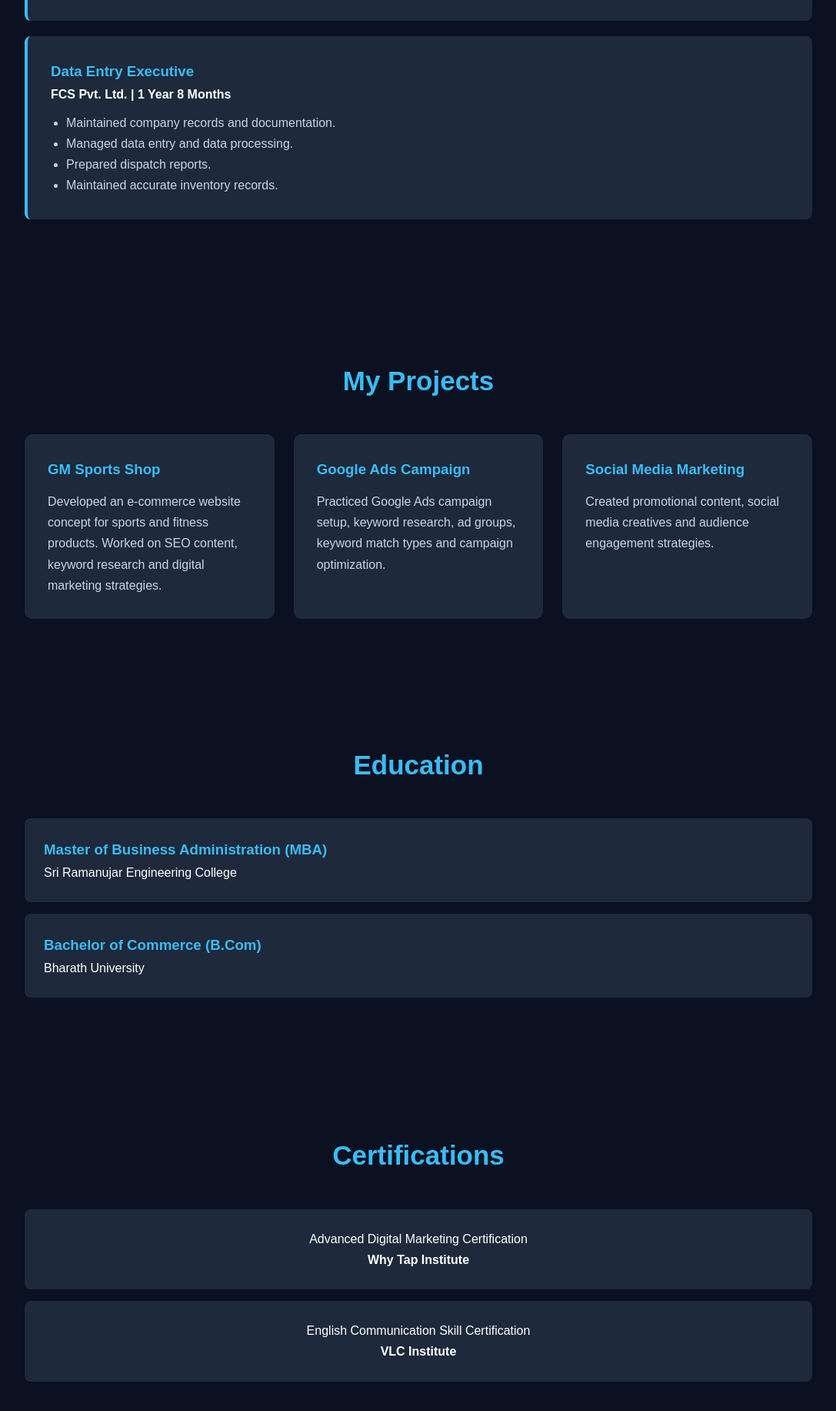
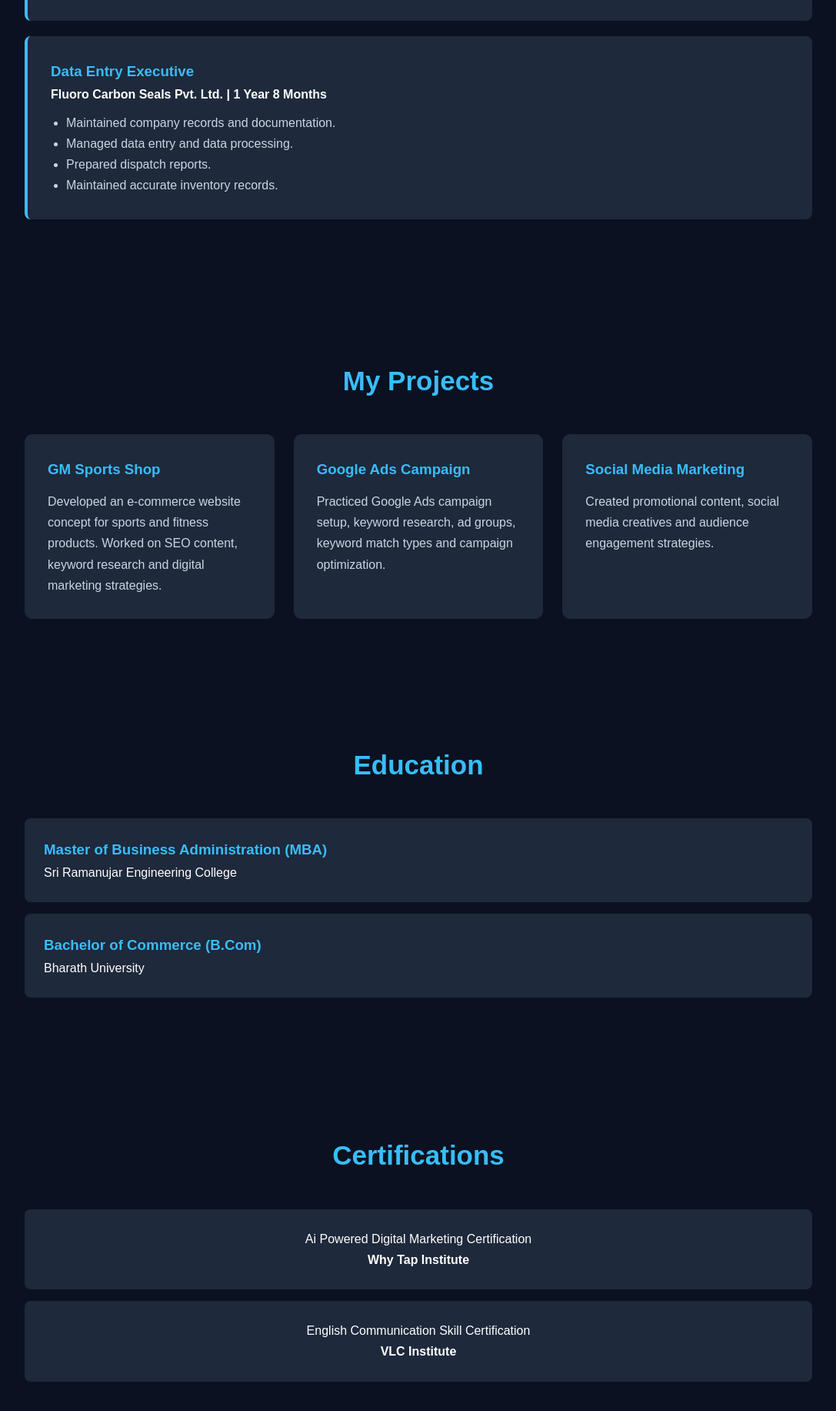
Before and after one commit to gowtham-d-portfolio/gowtham-portfolio, a plain HTML site: page index.html in a window 1280 px wide. Shown: the part 2159-3992 px from the top of the page at 77% size, without its empty margins (96-1183 px from the left). Drawn offline with Linux system fonts and the light colour scheme.

Commit message:
Update index.html

```diff
--- a/index.html
+++ b/index.html
@@ -450,7 +450,7 @@
 
             <h3>Data Entry Executive</h3>
 
-            <h4>FCS Pvt. Ltd. | 1 Year 8 Months</h4>
+            <h4>Fluoro Carbon Seals Pvt. Ltd. | 1 Year 8 Months</h4>
 
             <ul>
                 <li>Maintained company records and documentation.</li>
@@ -546,7 +546,7 @@
         <h2 class="section-title">Certifications</h2>
 
         <div class="cert-box">
-            Advanced Digital Marketing Certification
+            Ai Powered Digital Marketing Certification
             <br>
             <strong>Why Tap Institute</strong>
         </div>
```
